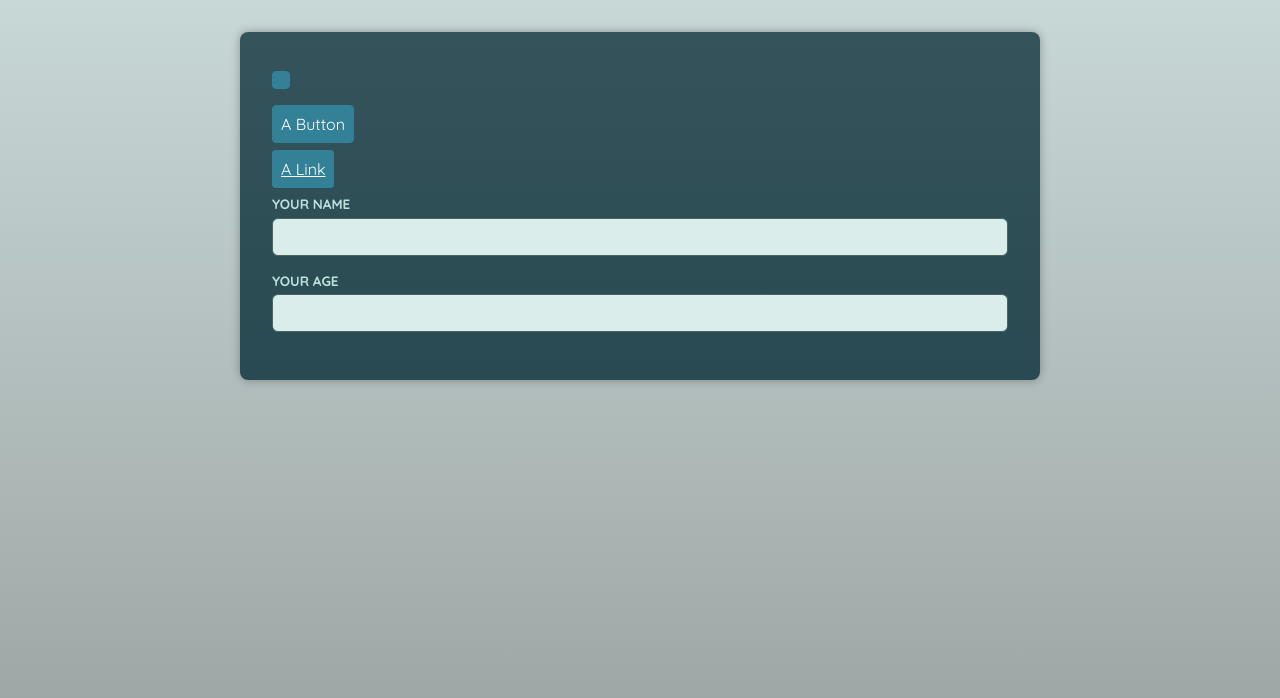
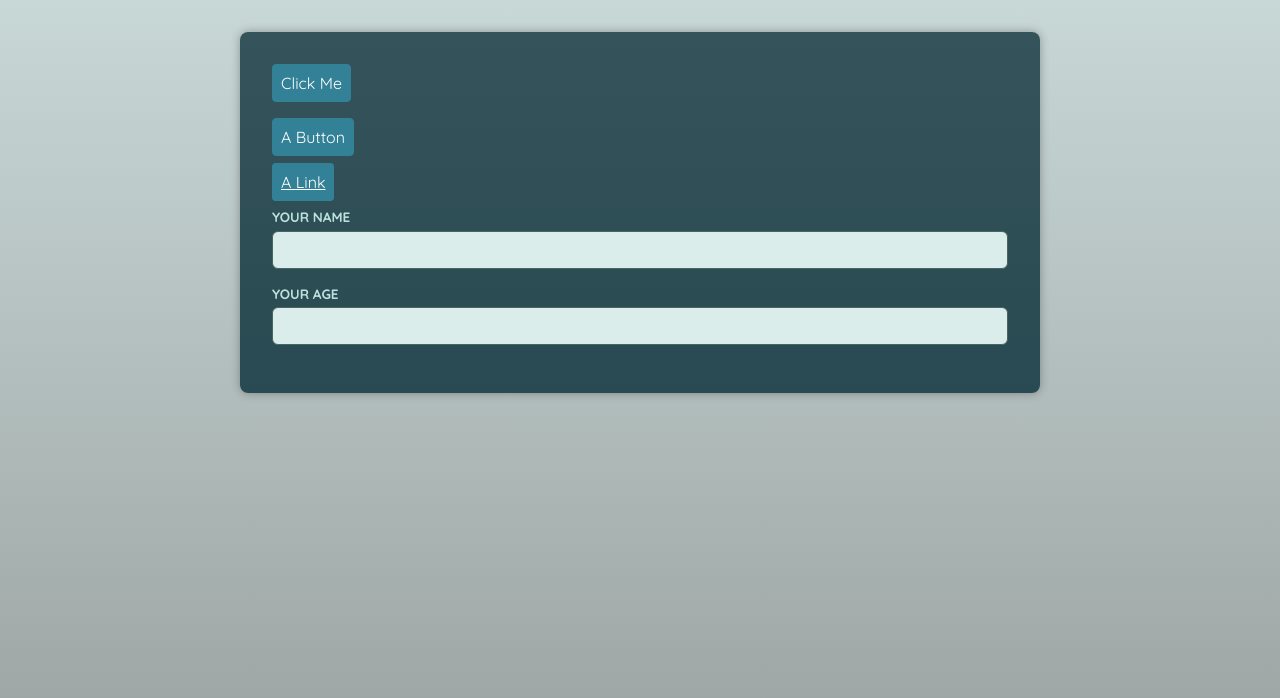
Before and after one commit to WebKBS/react-typescript, a React (Vite) app in the folder newProject/: page / in a window 1280 px wide. Shown: the top 698 px of the page. Built offline with nearby package versions, Linux system fonts and the light colour scheme; a web font is replaced by a local one.

Commit message:
제네릭과 상속을 사용한 다 형성 wrapper container 컴포넌트 만들기

```diff
--- a/newProject/src/App.tsx
+++ b/newProject/src/App.tsx
@@ -5,7 +5,7 @@
 function App() {
   return (
     <main>
-      <Container as={Button} />
+      <Container as={Button}>Click Me</Container>
 
       <p>
         <Button>A Button</Button>
--- a/newProject/src/components/Container.tsx
+++ b/newProject/src/components/Container.tsx
@@ -1,10 +1,18 @@
-import { ElementType } from 'react';
+import { ComponentPropsWithoutRef, ElementType } from 'react';
 
-type ContainerProps = {
-  as: ElementType;
-};
+type ContainerProps<T extends ElementType> = {
+  //T는 어떠한 타입이든 될수 있다. 그러나 ElementType은 보장되지 않는다. 그래서 extends를 사용하여 ElementType을 상속받는다.
 
-export default function Container({ as }: ContainerProps) {
-  const Component = as;
-  return <Component />;
+  as?: T;
+  children: React.ReactNode;
+} & ComponentPropsWithoutRef<T>;
+
+export default function Container<C extends ElementType>({
+  as,
+  children,
+  ...props
+}: ContainerProps<C>) {
+  const Component = as || 'div';
+
+  return <Component {...props}>{children}</Component>;
 }
```
